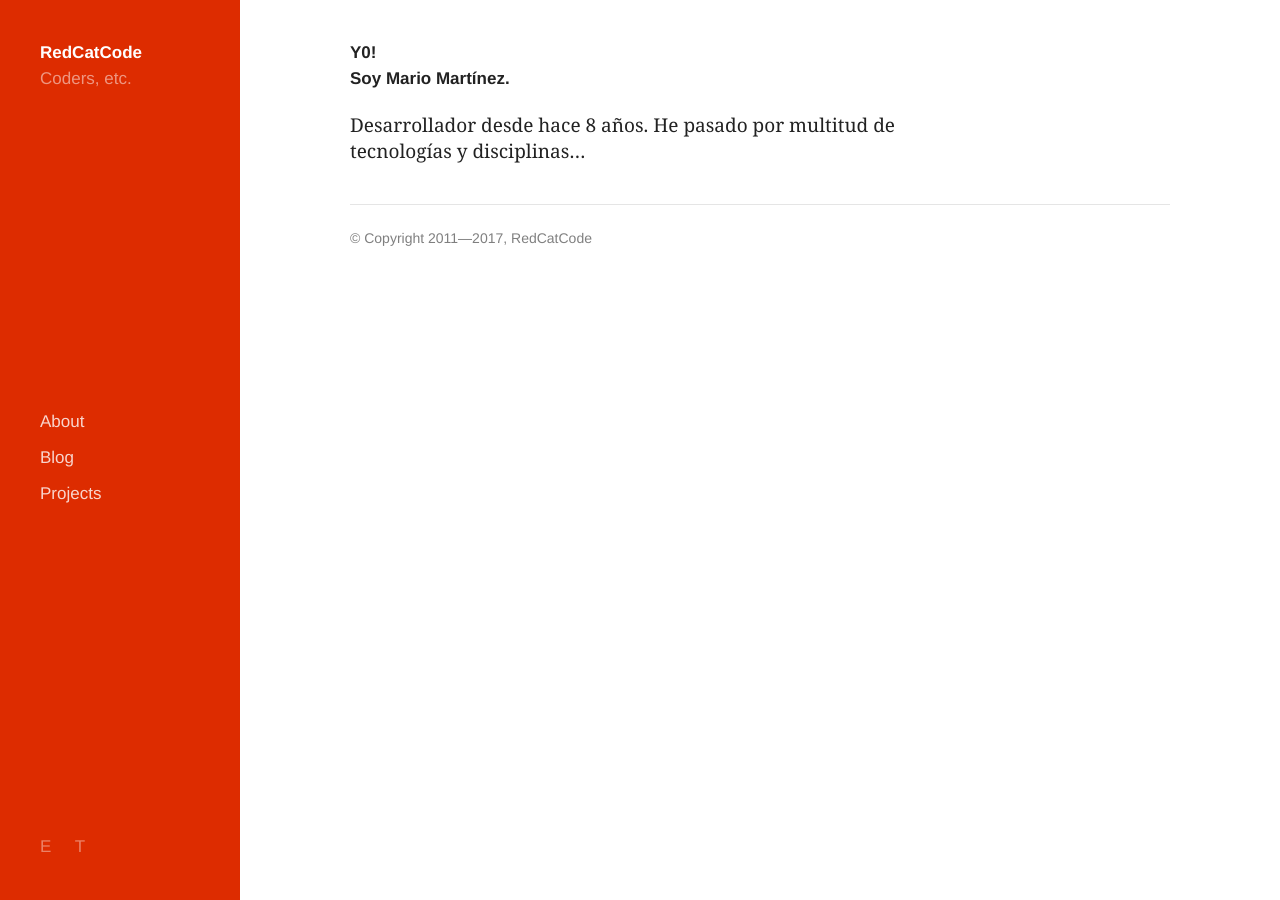
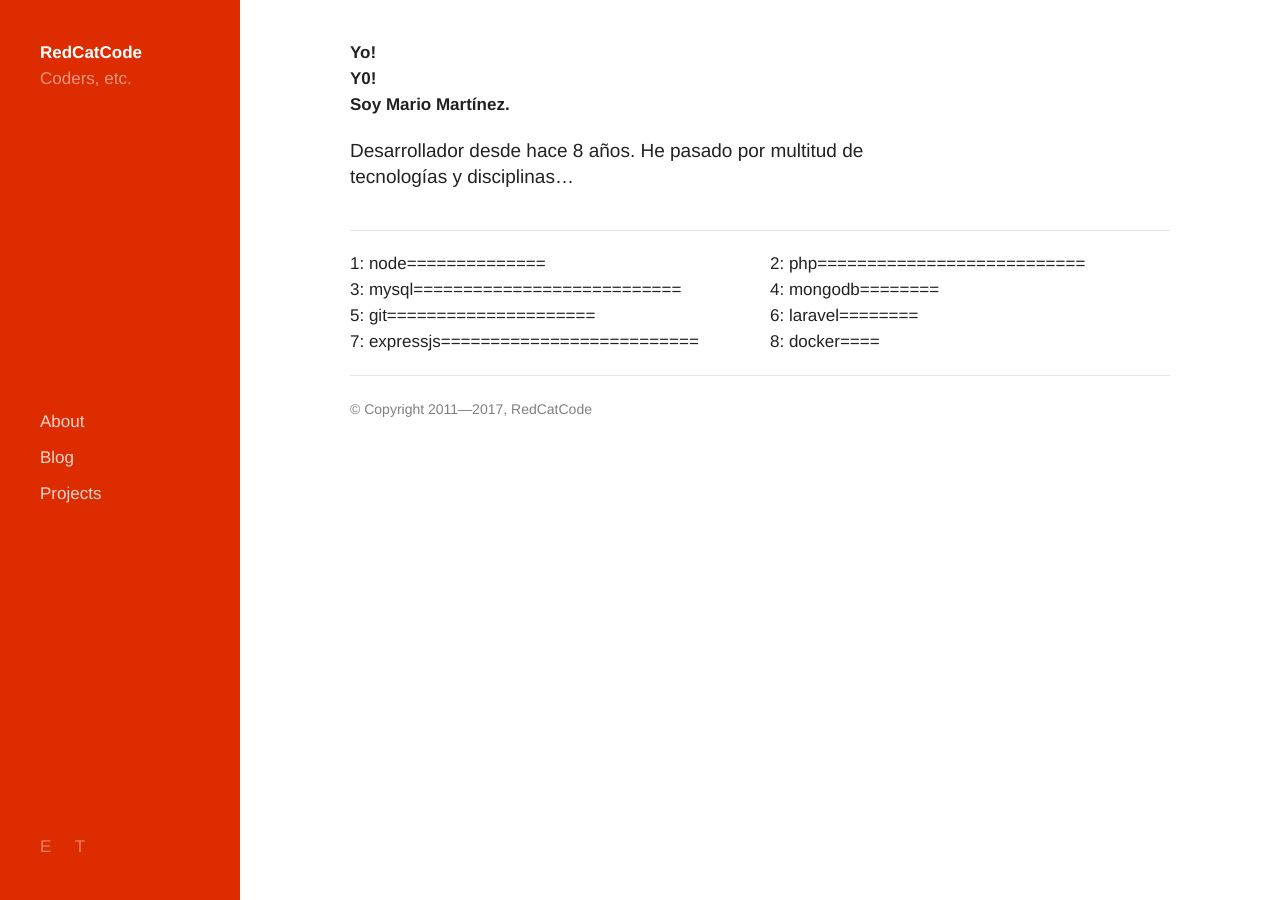
Before and after one commit to ewiggin/redcatcode-website, a Jekyll site: the page built from about.markdown, in a window 1280 px wide. Built offline with Jekyll 4.4.1, drawn with Linux system fonts in a browser that asks for light colours; some web fonts are replaced; our own code applies the rules of GitHub Pages for plain Markdown files.

```diff
--- a/_includes/header.html
+++ b/_includes/header.html
@@ -5,7 +5,7 @@
     <meta http-equiv="X-UA-Compatible" content="IE=edge" />
     <meta name="viewport" content="width=device-width, initial-scale=1" />
     <title>RedCatCode :: {{ page.title }}</title>
-    <link rel="stylesheet" href="style.css" />
+    <link rel="stylesheet" href="{{ 'style.css' | absolute_url }}" />
   </head>
   <body>
 
--- a/about.markdown
+++ b/about.markdown
@@ -11,6 +11,7 @@ skills:
   laravel: "========"
   expressjs: "=========================="
   docker: "===="
+layout: about
 ---
 
 # Y0!
```
